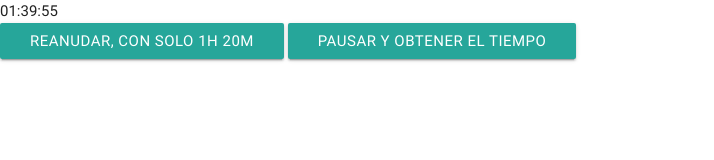
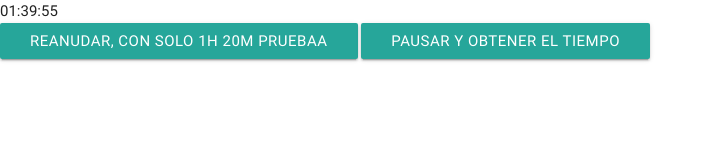
Before and after one commit to AbrahamGarcia240/GitExample, a plain HTML site: page index.html in a window 1280 px wide. Shown: the whole page, without its empty margins (0-714 px from the left). Drawn offline with nearby package versions, Linux system fonts and the light colour scheme.

Commit message:
adding double aa

```diff
--- a/index.html
+++ b/index.html
@@ -138,7 +138,7 @@
 
     <span id="clock"></span>
     <br>
-    <a class="waves-effect waves-light btn" id="bot">Reanudar, con solo 1h 20m</a>
+    <a class="waves-effect waves-light btn" id="bot">Reanudar, con solo 1h 20m pruebaa</a>
     <a class="waves-effect waves-light btn" id="bot2">Pausar y obtener el tiempo</a>
 </body>
 
```
